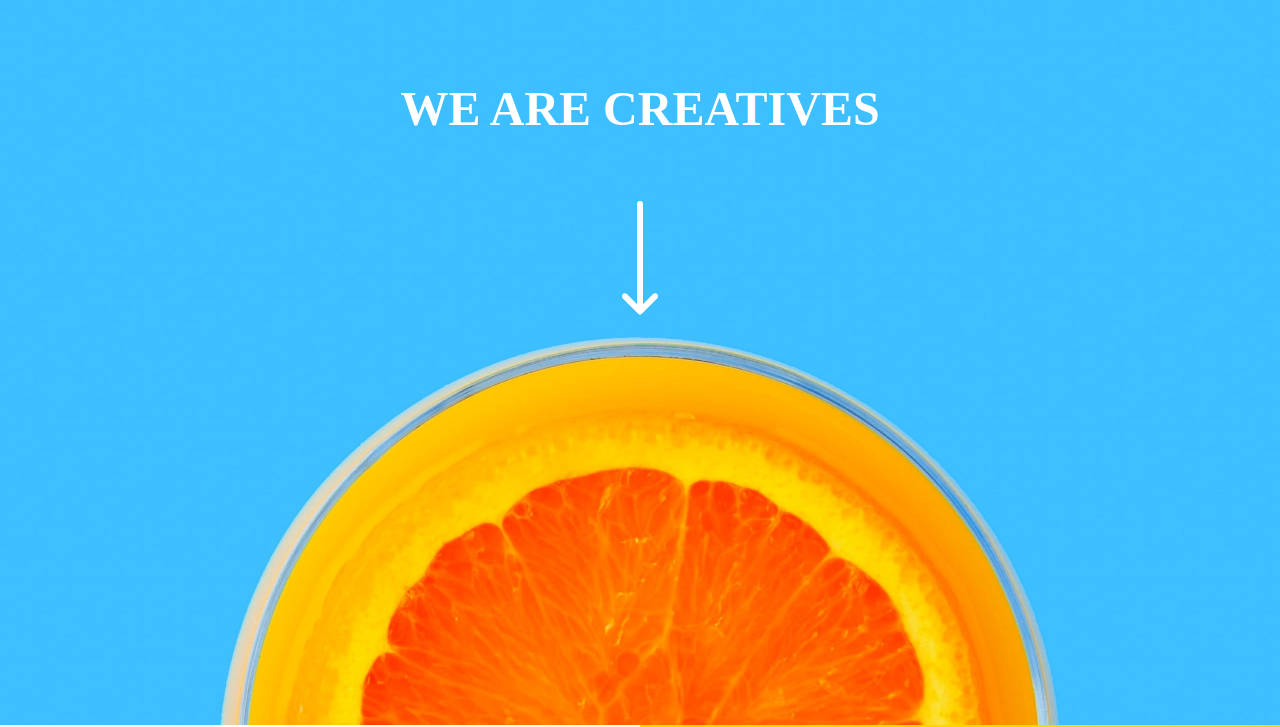
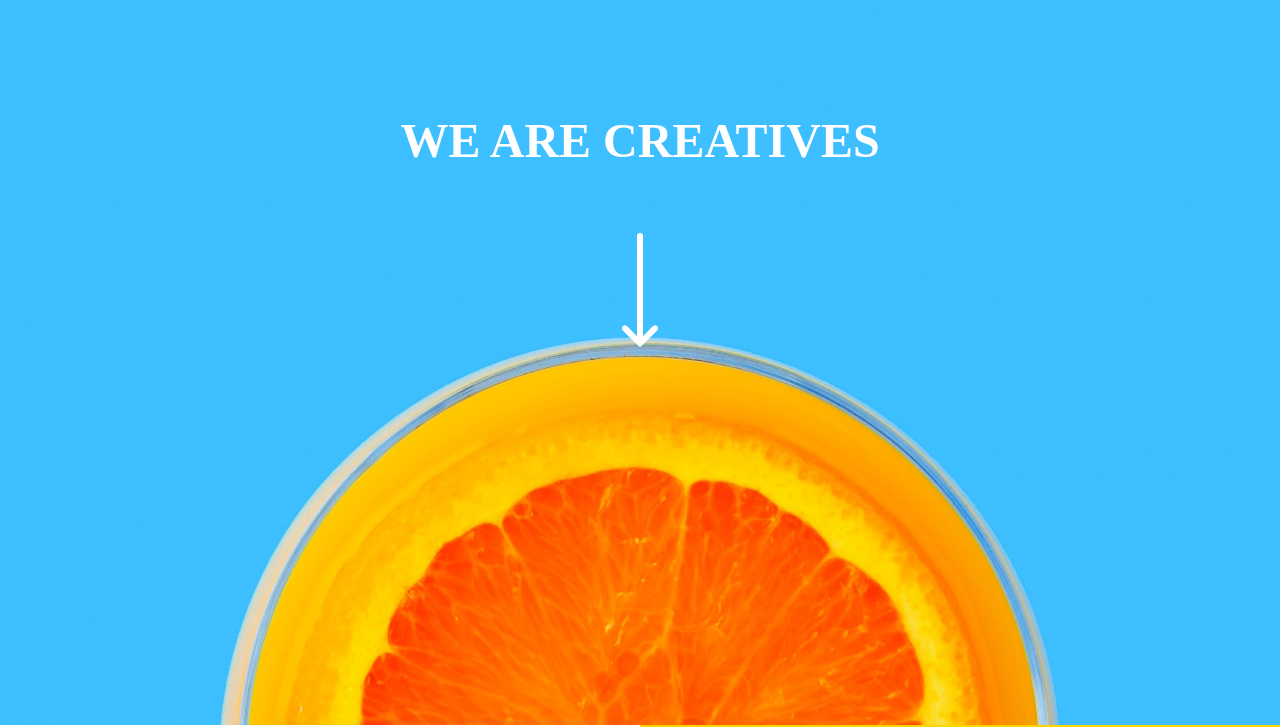
Before and after one commit to LetMeDream/sunnyside-agency, a website: page index.html in a window 1280 px wide. Shown: the part 75-802 px from the top of the page. Drawn offline with Linux system fonts and the light colour scheme.

Commit message:
Add little details

```diff
--- a/index.html
+++ b/index.html
@@ -24,7 +24,7 @@
                 <img src="./img/sunnyside-agency-landing-page-main/images/logo.svg" alt="">
             </div>
 
-            <div class="welcome__links  space-x-1 font-bold text-base text-slate-100 font-barlow hidden md:flex">
+            <div class="welcome__links space-x-1 font-bold text-base text-slate-100 font-barlow hidden md:flex">
                 <a href="#" class="p-3 px-8 rounded-full hover:bg-transparentWhite">About</a>
                 <a href="#" class="p-3 px-8 rounded-full hover:bg-transparentWhite">Services</a>
                 <a href="#" class="p-3 px-8 rounded-full hover:bg-transparentWhite">Projects</a>
@@ -35,7 +35,7 @@
 
         </div>
         <!-- Heading -->
-        <h1 class="text-bold text-5xl mt-8 md:mt-16 mb-3 font-black uppercase text-white text-center font-fraunces
+        <h1 class="text-bold text-5xl mt-8 md:mt-24 mb-3 font-black uppercase text-white text-center font-fraunces
             container mx-auto leading-tight md:leading-none">
             We are creatives
         </h1>
```
Also changed, not shown: dist/output.css.
